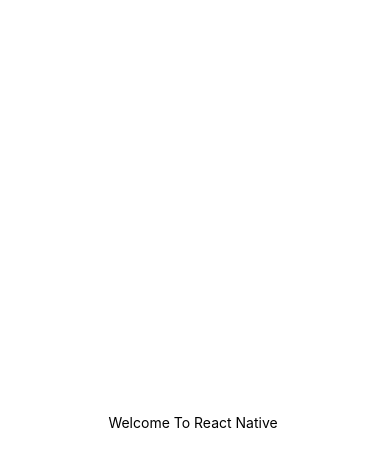
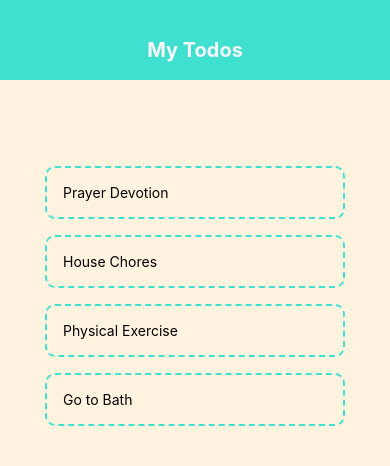
Before and after one commit to Paul-Nathan/Todos, a React Native app: screen / in a window 390 px wide. Shown: the top 466 px of the page. Built offline with nearby package versions, Linux system fonts and the light colour scheme.

Commit message:
Creating & deleting todos

```diff
--- a/App.js
+++ b/App.js
@@ -1,19 +1,54 @@
+import Header from './components/Header';
+import TodoItem from './components/TodoItem';
+import { useState } from 'react';
+import { StyleSheet, Text, View, TextInput, FlatList, TouchableOpacity} from 'react-native';
 
-import { StyleSheet, Text, View } from 'react-native';
 
 export default function App() {
-  return (
+  const[todos, setTodos]= useState([
+    {text:'Prayer Devotion', key:'1'},
+    {text:'House Chores', key:'2'},
+    {text:'Physical Exercise', key:'3'},
+    {text:'Go to Bath', key:'4'}
+  ])
+
+  const handleDelete=(key)=>{
+    setTodos((prevText)=>{
+      return prevText.filter((item)=>item.key!==key)
+  })
+
+  }
+return (
     <View style={styles.container}>
-      <Text>Welcome To React Native </Text>
-    </View>
+      <Header/>
+      <View style={styles.content}>
+        {/* {to form} */}
+        <View style={styles.list}>
+          <FlatList
+           data={todos}
+           renderItem={({item})=>(
+            <TodoItem item={item} handleDelete={handleDelete}/>
+           )}
+          />
+
+        </View>
+      </View>
+
+      </View>
+
+
   );
 }
 
 const styles = StyleSheet.create({
   container: {
     flex: 1,
-    backgroundColor: '#fff',
-    alignItems: 'center',
-    justifyContent: 'center',
+    backgroundColor: '#FFF3E0',
   },
+  content:{
+    padding:45,
+  },
+  list:{
+    marginTop: 25,
+  }
 });
--- /dev/null
+++ b/components/Header.js
@@ -0,0 +1,25 @@
+import React from 'react'
+import { StyleSheet, Text, View} from 'react-native';
+
+export default function Header() {
+  return (
+    <View style={styles.header}>
+        <Text style={styles.title}>My Todos</Text>
+    </View>
+  )
+}
+
+const styles = StyleSheet.create({
+    header: {
+      height:80,
+      paddingTop:38,
+      backgroundColor:'#40E0D0'
+    },
+    title:{
+        textAlign:'center',
+        color:'#F7F7F7',
+        fontSize:20,
+        fontWeight:'bold'
+    }
+
+});
--- /dev/null
+++ b/components/TodoItem.js
@@ -0,0 +1,23 @@
+import React from 'react'
+import { TouchableOpacity, Text, StyleSheet } from 'react-native'
+
+export default function TodoItem({item, handleDelete}) {
+  return (
+    <TouchableOpacity onPress={()=>handleDelete(item.key)}>
+        <Text style={styles.item}>
+            {item.text}
+            </Text>
+    </TouchableOpacity>
+  )
+}
+
+const styles = StyleSheet.create({
+    item:{
+        padding:16,
+        marginTop:16,
+        borderColor:"#40E0D0",
+        borderStyle: 'dashed',
+        borderWidth: 2,
+        borderRadius: 10
+    }
+})
```
